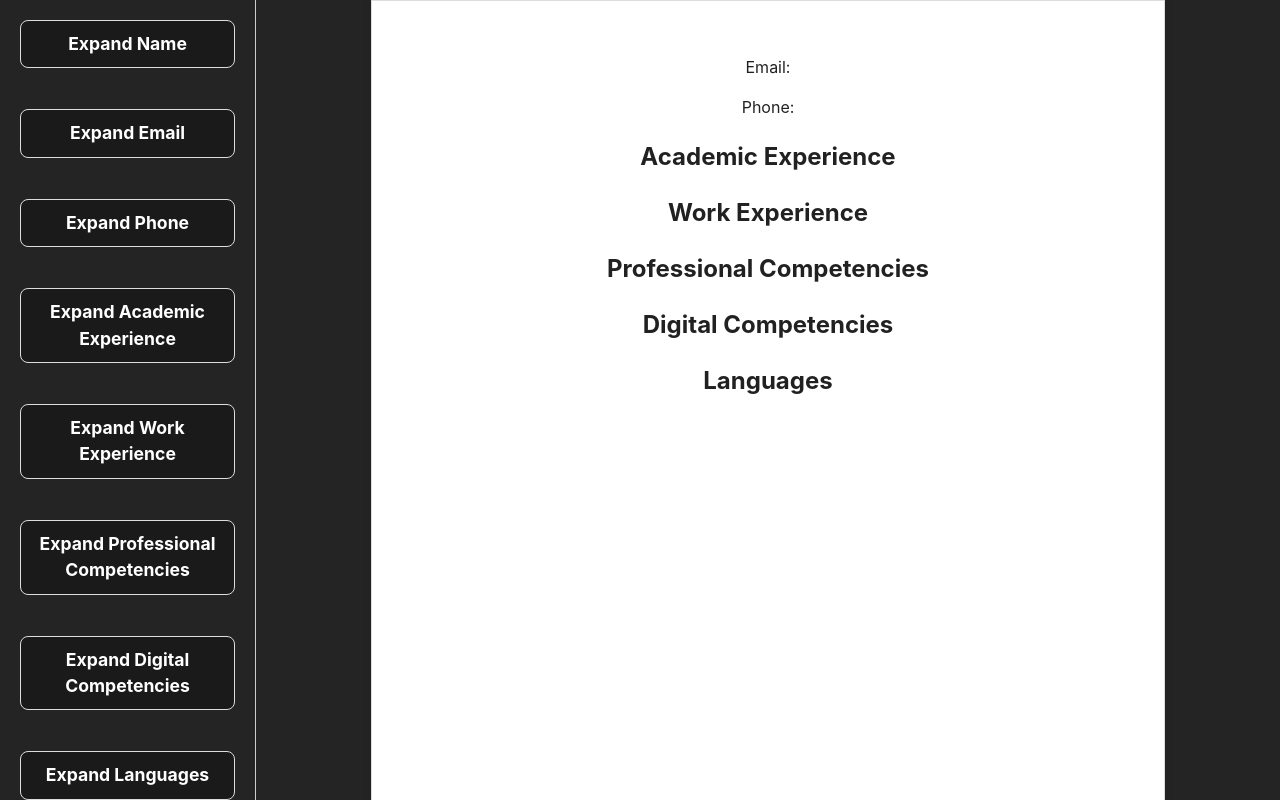
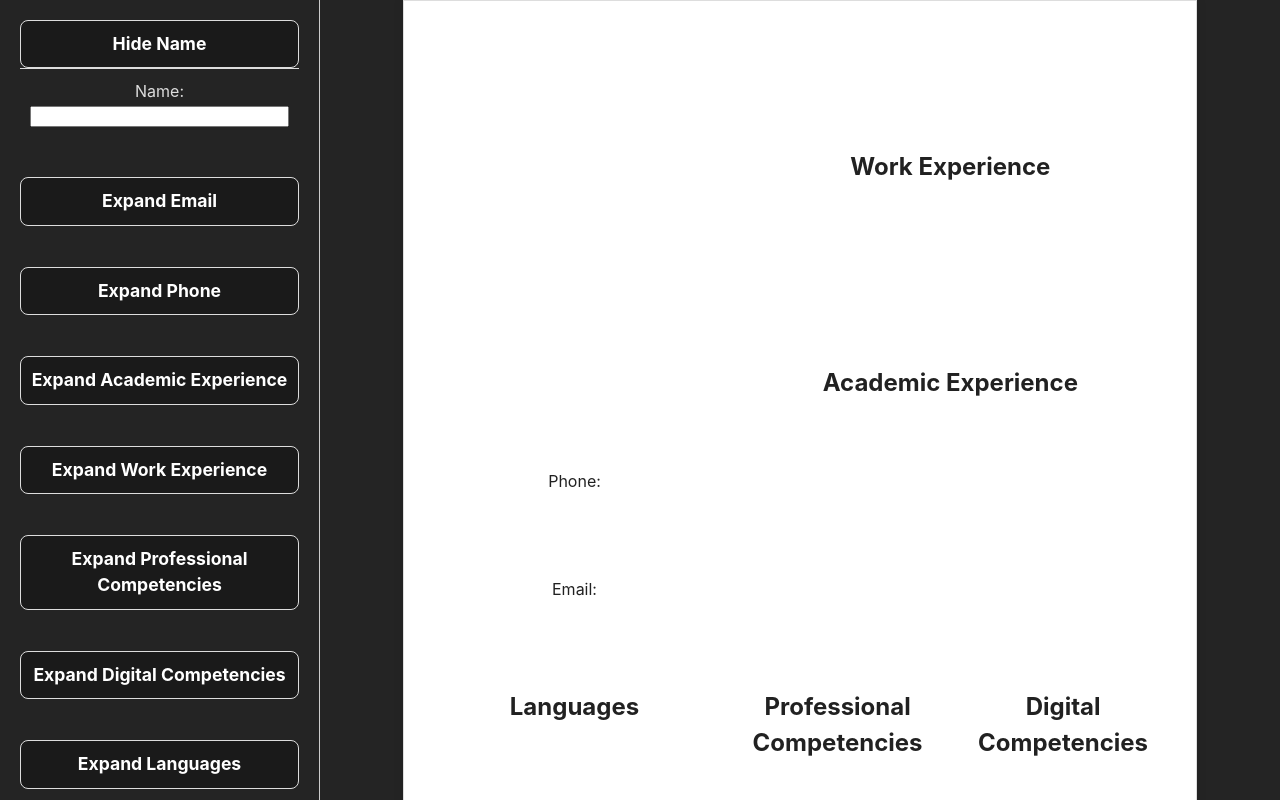
Before and after one commit to joviscab/cv-app, a React (Vite) app: page / in a window 1280 px wide. Shown: the top 800 px of the page. Built offline with nearby package versions, Linux system fonts and the light colour scheme.

Commit message:
style information along curriculum section

```diff
--- a/src/App.jsx
+++ b/src/App.jsx
@@ -17,7 +17,7 @@ function App() {
 
   const [languageInput, setLanguageInput] = useState("");
   const [formVisibility, setFormVisibility] = useState({
-    name: false,
+    name: true,
     email: false,
     phone: false,
     education: false,
--- a/src/components/Curriculum.jsx
+++ b/src/components/Curriculum.jsx
@@ -2,25 +2,25 @@ import React from "react";
 
 function Curriculum({ data }) {
   return (
-    <div>
-      <h1>{data.name}</h1>
-      <p>Email: {data.email}</p>
-      <p>Phone: {data.phone}</p>
-      <h2>Academic Experience</h2>
+    <>
+      <h1 className="nameCV">{data.name}</h1>
+      <p className="emailCV">Email: {data.email}</p>
+      <p className="phoneCV">Phone: {data.phone}</p>
+      <h2 className="workCV">Work Experience</h2>
+      <p>{data.experience}</p>
+      <h2 className="academicCV">Academic Experience</h2>
       <p>{data.education}</p>
-      <h2>Work Experience</h2>
-      <p>{data.experience}</p>
-      <h2>Professional Competencies</h2>
+      <h2 className="professionalCV">Professional Competencies</h2>
       <p>{data.proComp}</p>
-      <h2>Digital Competencies</h2>
+      <h2 className="digitalCV">Digital Competencies</h2>
       <p>{data.digComp}</p>
-      <h2>Languages</h2>
+      <h2 className="languageCV">Languages</h2>
       <ul>
         {data.languages.map((language, index) => (
           <li key={index}>{language}</li>
         ))}
       </ul>
-    </div>
+    </>
   );
 }
 
--- a/src/index.css
+++ b/src/index.css
@@ -46,7 +46,7 @@ body {
 }
 
 h1 {
-  font-size: 3.2em;
+  font-size: 1.8em;
   line-height: 1.1;
 }
 
@@ -75,7 +75,7 @@ button:focus-visible {
   display: grid;
   height: 100vh;
   width: 100vw;
-  grid-template-columns: 20% 80%;
+  grid-template-columns: 25% 75%;
 }
 
 .form-section {
@@ -92,6 +92,7 @@ textarea {
 }
 
 .form-section {
+  color: #ddd;
 }
 
 .expandable-header {
@@ -152,8 +153,6 @@ textarea {
 .curriculum-container {
   padding: 20px;
   box-sizing: border-box;
-  grid-template-columns: 2 / 3;
-  grid-template-rows: 1 / 5;
   border: 1px solid #ddd;
   width: 210mm;
   height: 297mm;
@@ -161,6 +160,47 @@ textarea {
   box-shadow: 0 0 10px rgba(0, 0, 0, 0.1);
   background: white;
   overflow: hidden;
-  display: flex;
-  flex-direction: column;
+  display: grid;
+  grid-template-columns: 40% 30% 30%;
+  grid-template-rows: repeat(10, 10%);
 }
+
+.nameCV {
+  grid-column: 2 / 4;
+  grid-row: 1 / 2;
+}
+
+.languageCV {
+  grid-column: 1 / 2;
+  grid-row: 7 / 8;
+}
+
+.workCV {
+  grid-column: 2 / 4;
+  grid-row: 2 / 3;
+}
+
+.academicCV {
+  grid-column: 2 / 4;
+  grid-row: 4 / 5;
+}
+
+.professionalCV {
+  grid-column: 2 / 3;
+  grid-row: 7 / 8;
+}
+
+.digitalCV {
+  grid-column: 3 / 4;
+  grid-row: 7 / 8;
+}
+
+.emailCV {
+  grid-column: 1 / 2;
+  grid-row: 6 / 7;
+}
+
+.phoneCV {
+  grid-column: 1 / 2;
+  grid-row: 5 / 6;
+}
```
